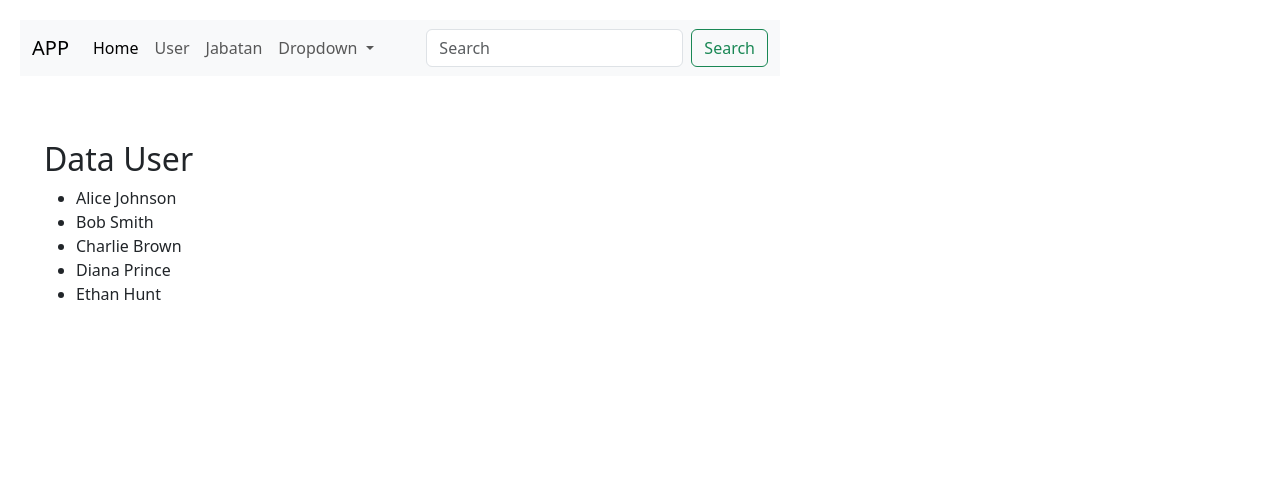
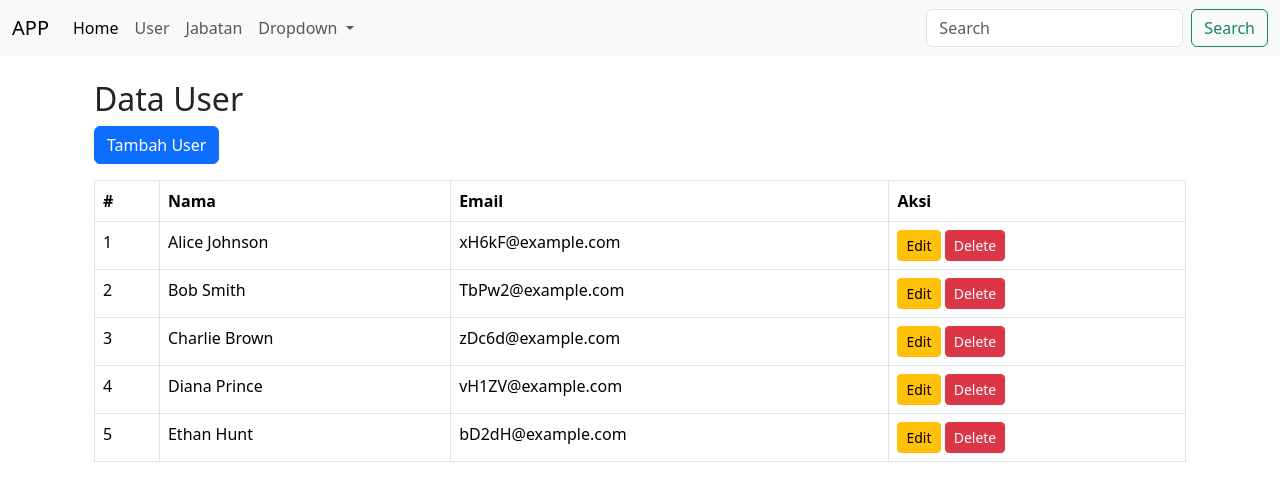
Before and after one commit to Sigit-Wasis/Boilerplate-PHP-Native, a PHP site: page /user in a window 1280 px wide. Shown: the top 501 px of the page. Run offline with PHP 8.4, Linux system fonts and the light colour scheme; data comes from the database, SQL or seed files in the repository.

Commit message:
add: modul crud user

```diff
--- a/includes/footer.php
+++ b/includes/footer.php
@@ -1,5 +1,5 @@
 </div>
 <script src="https://cdn.jsdelivr.net/npm/bootstrap@5.3.8/dist/js/bootstrap.bundle.min.js" integrity="sha384-FKyoEForCGlyvwx9Hj09JcYn3nv7wiPVlz7YYwJrWVcXK/BmnVDxM+D2scQbITxI" crossorigin="anonymous"></script>
-<script src="/js/main.js"></script>
+<script src="../public/js/main.js"></script>
 </body>
 </html>
--- a/includes/header.php
+++ b/includes/header.php
@@ -4,7 +4,7 @@
     <meta charset="UTF-8">
     <meta name="viewport" content="width=device-width, initial-scale=1.0">
     <title>Aplikasi PHP Sederhana</title>
-    <link rel="stylesheet" href="/css/style.css">
+    <link rel="stylesheet" href="../public/css/style.css">
     <link href="https://cdn.jsdelivr.net/npm/bootstrap@5.3.8/dist/css/bootstrap.min.css" rel="stylesheet" integrity="sha384-sRIl4kxILFvY47J16cr9ZwB07vP4J8+LH7qKQnuqkuIAvNWLzeN8tE5YBujZqJLB" crossorigin="anonymous">
 </head>
 <body>
--- a/index.php
+++ b/index.php
@@ -16,13 +16,22 @@ switch ($request) {
     // Modul User
     case '/user':
     case '/user/index':
-        require_once __DIR__ . '/modules/user.php';
+        require_once __DIR__ . '/modules/users/index.php';
         break;
-
-    // Modul Post
-    case '/post':
-    case '/post/index':
-        require_once __DIR__ . '/modules/post.php';
+    case '/user/create':
+        require_once __DIR__ . '/modules/users/create.php';
+        break;
+    case '/user/store': // aksi simpan user baru
+        require_once __DIR__ . '/modules/users/store.php';
+        break;
+    case '/user/edit':
+        require_once __DIR__ . '/modules/users/edit.php';
+        break;
+    case '/user/update': // aksi update user
+        require_once __DIR__ . '/modules/users/update.php';
+        break;
+    case '/user/delete':
+        require_once __DIR__ . '/modules/users/delete.php';
         break;
 
     // Modul Jabatan
--- a/models/User.php
+++ b/models/User.php
@@ -19,6 +19,46 @@ function createUser($name, $email) {
     return $result;
 }
 
+// Fungsi find user by ID
+function getUserById($id) {
+    $conn = getDBConnection();
+    $stmt = $conn->prepare("SELECT * FROM users WHERE id = ?");
+    $stmt->bind_param("i", $id);
+    $stmt->execute();
+    $result = $stmt->get_result()->fetch_assoc();
+    $stmt->close();
+    $conn->close();
+    return $result;
+}
+
+// Fungsi CRUD: Update
+function updateUser($id, $name, $email) {
+    $conn = getDBConnection();
+
+    $name = htmlspecialchars(stripslashes(trim($name)));
+    $email = htmlspecialchars(stripslashes(trim($email)));
+    $id = (int)$id;
+
+    $sql = "UPDATE users SET name = ?, email = ? WHERE id = ?";
+    $stmt = $conn->prepare($sql);
+    $stmt->bind_param("ssi", $name, $email, $id);
+    $result = $stmt->execute();
+    $stmt->close();
+    $conn->close();
+    return $result;
+}
+
+// Fungsi CRUD: Delete
+function deleteUser($id) {
+    $conn = getDBConnection();
+    $stmt = $conn->prepare("DELETE FROM users WHERE id = ?");
+    $stmt->bind_param("i", $id);
+    $result = $stmt->execute();
+    $stmt->close();
+    $conn->close();
+    return $result;
+}
+
 // Fungsi CRUD: Read
 function getUsers() {
     $conn = getDBConnection();
--- a/modules/user.php
+++ /dev/null
@@ -1,16 +0,0 @@
-<?php
-require_once __DIR__ . '/../includes/header.php';
-require_once __DIR__ . '/../models/User.php';
-
-$users = getUsers(); // fungsi dari models/User.php
-?>
-<div class="container">
-    <h2>Data User</h2>
-    <ul>
-        <?php foreach ($users as $user): ?>
-            <li><?= htmlspecialchars($user['name']); ?></li>
-        <?php endforeach; ?>
-    </ul>
-</div>
-<?php
-require_once __DIR__ . '/../includes/footer.php';
--- /dev/null
+++ b/modules/users/index.php
@@ -0,0 +1,46 @@
+<?php
+require_once __DIR__ . '/../../includes/header.php';
+require_once __DIR__ . '/../../models/User.php';
+
+$users = getUsers(); // fungsi dari models/User.php
+?>
+<div class="container">
+    <h2>Data User</h2>
+    <!-- Create -->
+    <a href="/user/create" class="btn btn-primary mb-3">Tambah User</a>
+
+    <?php if (!empty($users)): ?>
+        <table class="table table-bordered">
+            <thead>
+                <tr>
+                    <th>#</th>
+                    <th>Nama</th>
+                    <th>Email</th>
+                    <th>Aksi</th>
+                </tr>
+            </thead>
+            <tbody>
+                <?php foreach ($users as $index => $user): ?>
+                    <tr>
+                        <td><?= $index + 1; ?></td>
+                        <td><?= htmlspecialchars($user['name']); ?></td>
+                        <td><?= htmlspecialchars($user['email']); ?></td>
+                        <td>
+                            <a href="/user/edit?id=<?= $user['id']; ?>" class="btn btn-warning btn-sm">Edit</a>
+                            <a href="/user/delete?id=<?= $user['id']; ?>"
+                                class="btn btn-danger btn-sm"
+                                onclick="return confirm('Yakin ingin menghapus user ini?')">
+                                Delete
+                            </a>
+                        </td>
+                    </tr>
+                <?php endforeach; ?>
+            </tbody>
+        </table>
+    <?php else: ?>
+        <div class="alert alert-info">Belum ada data user.</div>
+    <?php endif; ?>
+</div>
+<?php
+require_once __DIR__ . '/../../includes/footer.php';
+?>
--- a/public/css/style.css
+++ /dev/null
@@ -1,28 +0,0 @@
-body {
-    font-family: Arial, sans-serif;
-    max-width: 800px;
-    margin: 0 auto;
-    padding: 20px;
-}
-.container {
-    padding: 20px;
-}
-.form-group {
-    margin-bottom: 15px;
-}
-.form-group label {
-    display: block;
-}
-table {
-    width: 100%;
-    border-collapse: collapse;
-    margin-top: 20px;
-}
-th, td {
-    border: 1px solid #ddd;
-    padding: 8px;
-    text-align: left;
-}
-th {
-    background-color: #f2f2f2;
-}
```
Also changed, not shown: modules/users/create.php (added, +23 -0 lines), modules/users/delete.php (added, +11 -0 lines), modules/users/edit.php (added, +45 -0 lines), modules/users/store.php (added, +17 -0 lines), modules/users/update.php (added, +17 -0 lines).
